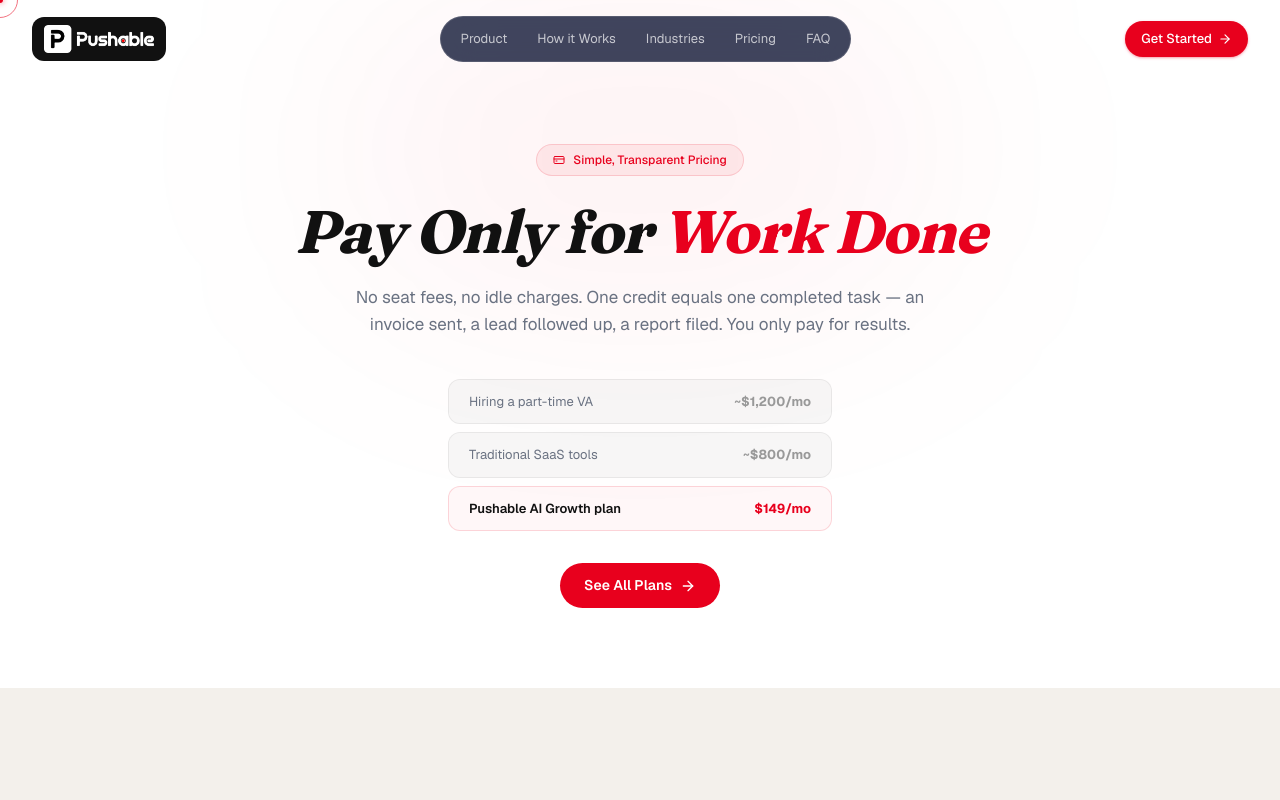
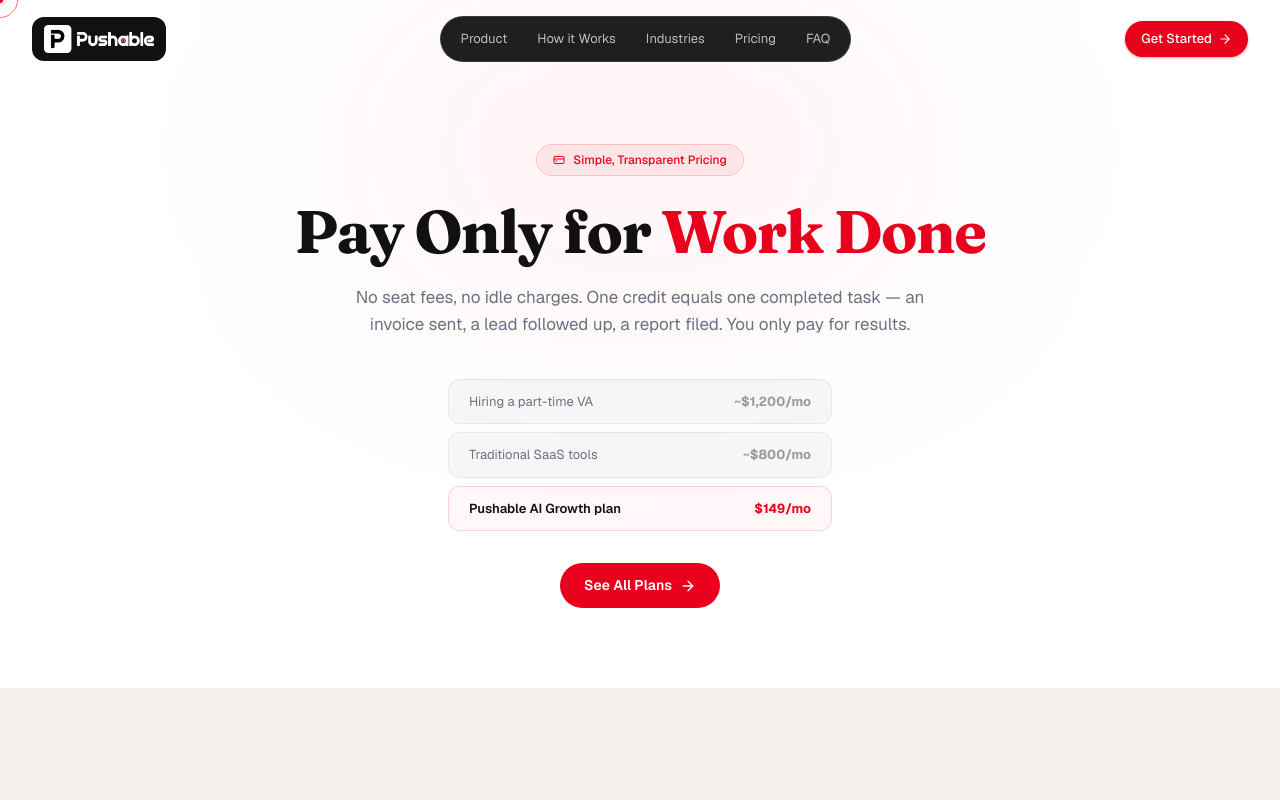
Before and after one commit to nikhil911-Aura/animated-pushable-ai, a Next.js app: page /pricing in a window 1280 px wide. Shown: the top 800 px of the page. Built offline with nearby package versions, Linux system fonts and the light colour scheme.

Commit message:
removed itallic text style

```diff
--- a/app/globals.css
+++ b/app/globals.css
@@ -33,7 +33,7 @@
   }
   h1, h2, h3, h4, h5, h6 {
     font-family: var(--font-fraunces);
-    font-style: italic;
+    font-style: normal;
   }
 }
 
--- a/app/page.tsx
+++ b/app/page.tsx
@@ -87,8 +87,7 @@ export default function Home() {
             transition={{ delay: 0.1, duration: 0.8, ease: [0.16, 1, 0.3, 1] }}
             style={{
               fontFamily: "var(--font-fraunces)",
-              fontStyle: "italic",
-              fontWeight: 700,
+              fontWeight: 800,
               fontSize: "clamp(32px,4.5vw,64px)",
               lineHeight: 1.06,
               color: "#111111",
--- a/app/pricing/page.tsx
+++ b/app/pricing/page.tsx
@@ -42,10 +42,10 @@ export default function PricingPage() {
             animate={{ opacity: 1, y: 0 }}
             transition={{ delay: 0.1, duration: 0.7, ease: [0.16, 1, 0.3, 1] }}
             className="text-5xl sm:text-6xl font-bold tracking-tight text-[#111111] mb-5 leading-[1.06]"
-            style={{ fontFamily: "var(--font-fraunces)", fontStyle: "italic" }}
+            style={{ fontFamily: "var(--font-fraunces)" }}
           >
             Pay Only for{" "}
-            <em style={{ color: NEON }}>Work Done</em>
+            <span style={{ color: NEON }}>Work Done</span>
           </motion.h1>
 
           <motion.p
--- a/app/product/page.tsx
+++ b/app/product/page.tsx
@@ -111,7 +111,7 @@ function HeroSection() {
           👉 AI Agents for Every Business Function ✨
         </motion.div>
         <motion.h1 initial={{ opacity: 0, y: 24 }} animate={{ opacity: 1, y: 0 }} transition={{ delay: 0.12, duration: 0.75, ease: [0.16, 1, 0.3, 1] }} className="text-5xl sm:text-6xl lg:text-7xl font-bold tracking-tight leading-[1.06] mb-5" style={{ color: T.fg, fontFamily: DISPLAY }}>
-          Your <em style={{ fontStyle: "italic", color: T.red }}>AI Agents</em>,<br />Built for Every Role
+          Your <span style={{ color: T.red }}>AI Agents</span>,<br />Built for Every Role
         </motion.h1>
         <motion.p initial={{ opacity: 0, y: 18 }} animate={{ opacity: 1, y: 0 }} transition={{ delay: 0.22, duration: 0.65 }} className="text-[16px] leading-relaxed max-w-xl mx-auto mb-8" style={{ color: T.mutedFg, fontFamily: BODY }}>
           Automate finance, HR, sales, and operations with intelligent agents that work in the background—reducing manual effort, eliminating errors, and letting your team focus on strategic growth.
@@ -146,7 +146,7 @@ function AgentsGrid() {
             <Zap className="w-3 h-3" /> AI Agents
           </div>
           <h2 className="text-4xl sm:text-5xl font-bold tracking-tight leading-[1.1] mb-4" style={{ color: T.fg, fontFamily: DISPLAY }}>
-            Your <em style={{ fontStyle: "italic", color: T.red }}>AI Agents</em>, Each Built<br />for a Specific Role
+            Your <span style={{ color: T.red }}>AI Agents</span>, Each Built<br />for a Specific Role
           </h2>
           <p className="text-[16px] max-w-xl mx-auto" style={{ color: T.mutedFg }}>
             From finance to operations, every part of your business runs on specialized AI agents that automate workflows, reduce manual effort, and drive better outcomes.
@@ -213,7 +213,7 @@ function FinalCTA() {
           </div>
 
           <h2 className="text-5xl sm:text-6xl lg:text-7xl font-bold tracking-tight leading-[1.06] mb-6" style={{ color: "#ffffff", fontFamily: DISPLAY }}>
-            Ready to Take Your<br /><em style={{ fontStyle: "italic", color: T.red }}>Business Forward?</em>
+            Ready to Take Your<br /><span style={{ color: T.red }}>Business Forward?</span>
           </h2>
 
           <p className="text-[17px] leading-relaxed max-w-xl mx-auto mb-10" style={{ color: "rgba(255,255,255,0.55)" }}>
--- a/components/AgentsSection.tsx
+++ b/components/AgentsSection.tsx
@@ -93,7 +93,7 @@ function AgentPanel({ agent, isActive }: { agent: typeof agents[0]; isActive: bo
             <Icon className="w-3.5 h-3.5" />
             {agent.title}
           </div>
-          <h3 className="text-4xl sm:text-5xl font-bold text-[#111111] mb-4 tracking-tight" style={{ fontFamily: "var(--font-fraunces)", fontStyle: "italic" }}>
+          <h3 className="text-4xl sm:text-5xl font-bold text-[#111111] mb-4 tracking-tight" style={{ fontFamily: "var(--font-fraunces)" }}>
             Meet {agent.name}
           </h3>
           <p className="text-gray-500 text-[16px] leading-relaxed mb-6">{agent.description}</p>
--- a/components/Navbar.tsx
+++ b/components/Navbar.tsx
@@ -68,7 +68,7 @@ export default function Navbar() {
           {/* Center pill nav */}
           <nav
             className="hidden md:flex items-center gap-0.5 rounded-full px-1.5 py-1.5"
-            style={{ background: "rgba(1,8,40,0.75)", border: "1px solid rgba(255,255,255,0.12)", backdropFilter: "blur(16px)", WebkitBackdropFilter: "blur(16px)" }}
+            style={{ background: "rgba(0,0,0,0.88)", border: "1px solid rgba(255,255,255,0.12)", backdropFilter: "blur(16px)", WebkitBackdropFilter: "blur(16px)" }}
           >
             {links.map((l) => (
               <Link
```
